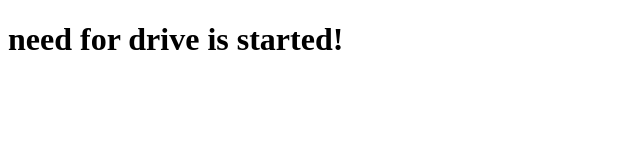
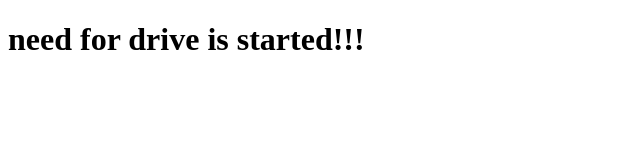
Before and after one commit to BobrovVitaly/need-for-drive, an Angular app: page / in a window 1280 px wide. Shown: the top 160 px of the page, without its empty margins (0-640 px from the left). Built offline with nearby package versions, Linux system fonts and the light colour scheme.

Commit message:
update app.component.html

```diff
--- a/src/app/app.component.html
+++ b/src/app/app.component.html
@@ -1 +1 @@
-<h1>need for drive is started!</h1>
+<h1>need for drive is started!!!</h1>
```
